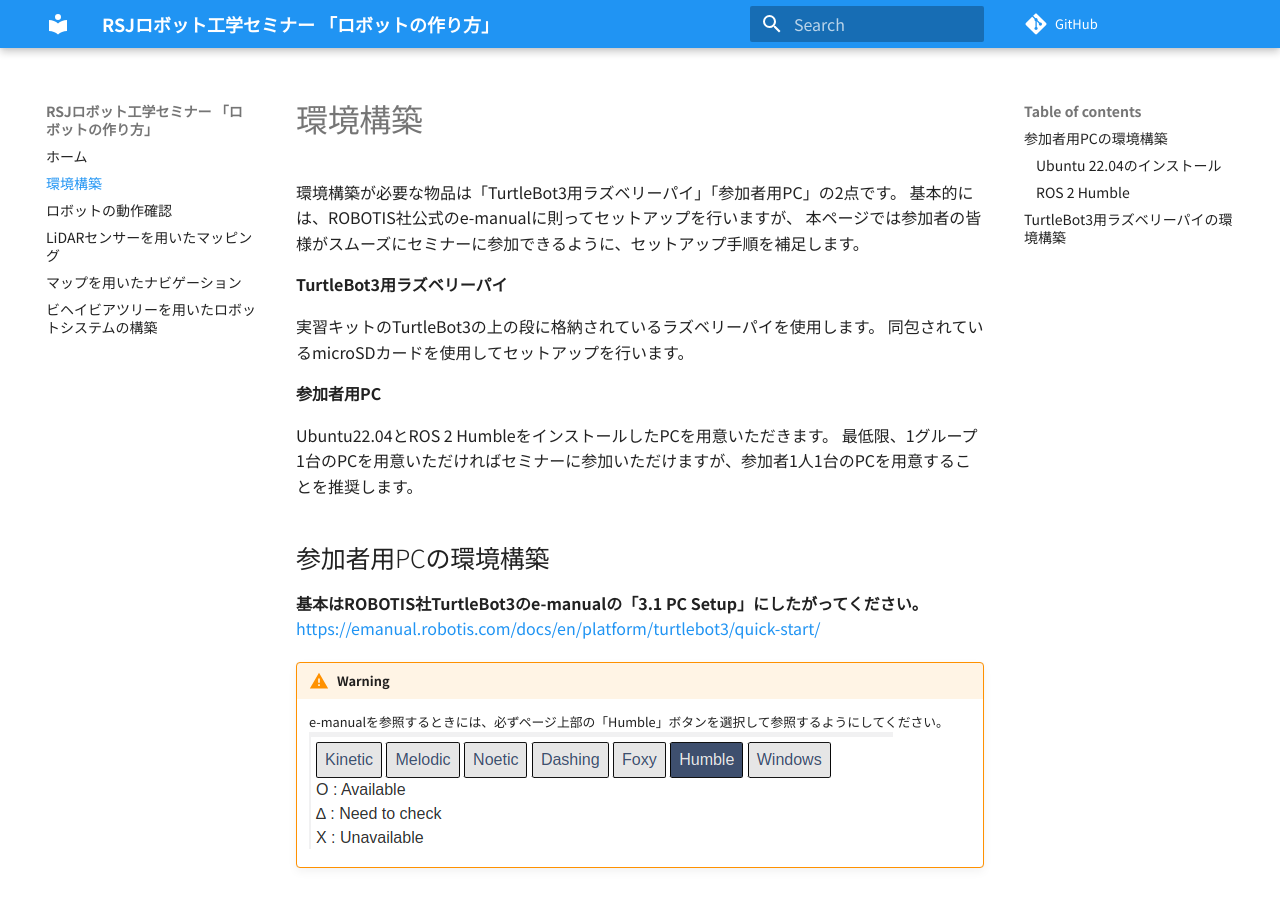
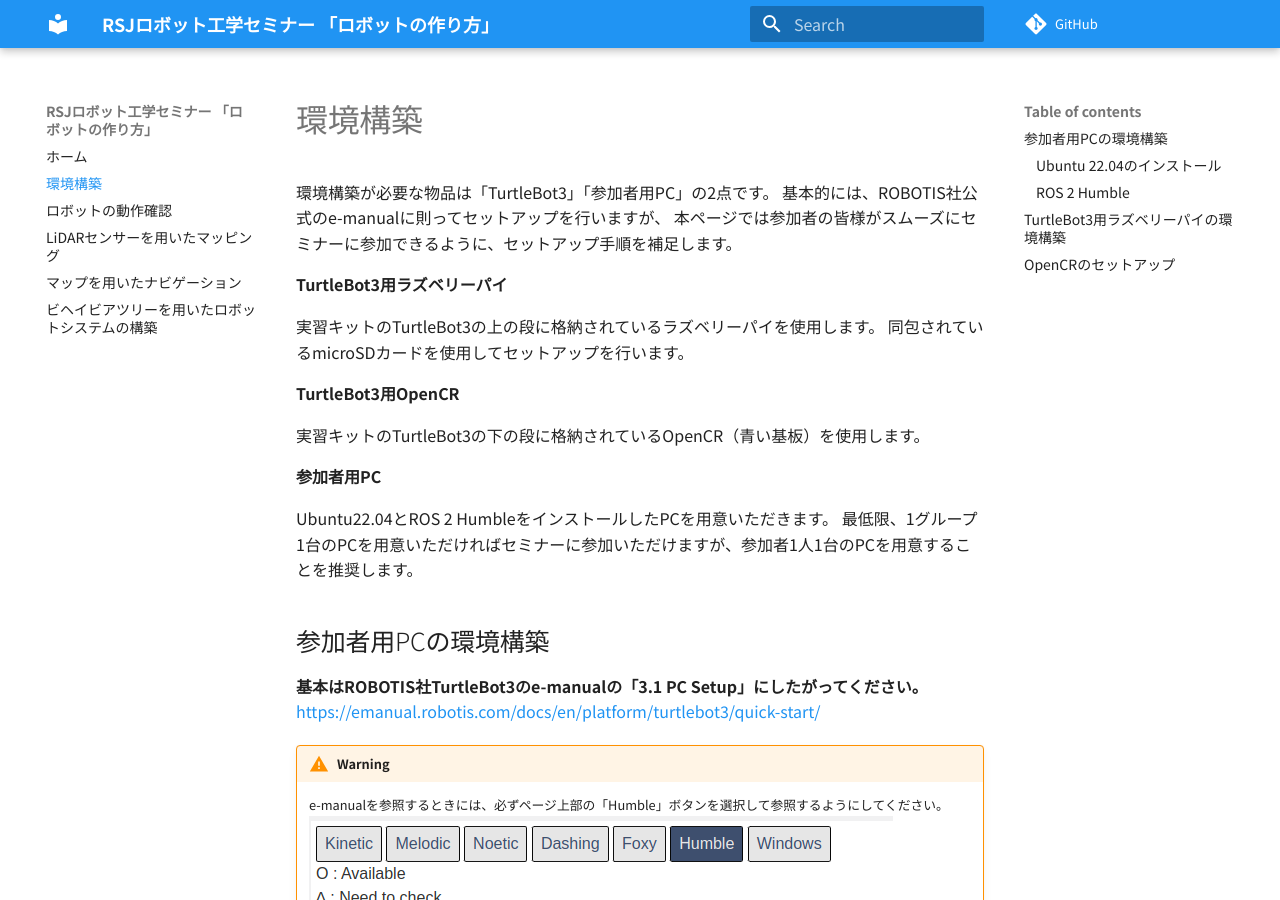
Before and after one commit to HansRobo/rsj_ros_seminar_2024, an MkDocs documentation site: the page built from docs/0_setup.md, in a window 1280 px wide and 900 px high. Built offline with MkDocs 1.6.1 and Material for MkDocs 9.7.7, drawn with Linux system fonts in a browser that asks for light colours; nearby versions of some CDN libraries; some web fonts are replaced; comment, search, counter and statistics services are not loaded; some of the changed text lies outside the part shown.

Commit message:
OpenCRの記述を追加

```diff
--- a/docs/0_setup.md
+++ b/docs/0_setup.md
@@ -1,6 +1,6 @@
 # 環境構築
 
-環境構築が必要な物品は「TurtleBot3用ラズベリーパイ」「参加者用PC」の2点です。
+環境構築が必要な物品は「TurtleBot3」「参加者用PC」の2点です。
 基本的には、ROBOTIS社公式のe-manualに則ってセットアップを行いますが、
 本ページでは参加者の皆様がスムーズにセミナーに参加できるように、セットアップ手順を補足します。
 
@@ -8,6 +8,10 @@
 
 実習キットのTurtleBot3の上の段に格納されているラズベリーパイを使用します。
 同包されているmicroSDカードを使用してセットアップを行います。
+
+**TurtleBot3用OpenCR**
+
+実習キットのTurtleBot3の下の段に格納されているOpenCR（青い基板）を使用します。
 
 **参加者用PC**
 
@@ -88,3 +92,8 @@
 
 !!! note
     e-manualでは、`ROS_DOMAIN_ID`を30に設定する記述がありますが、セミナー当日はグループ間での通信の混線を避けるため、オーガナイザーが指定する別々の`ROS_DOMAIN_ID`を設定してもらいます。
+
+## OpenCRのセットアップ
+
+
+**ROBOTIS社TurtleBot3のe-manualの[「3.3 OpenCR Setup」](https://emanual.robotis.com/docs/en/platform/turtlebot3/opencr_setup/#opencr-setup)にしたがってください。**
```
